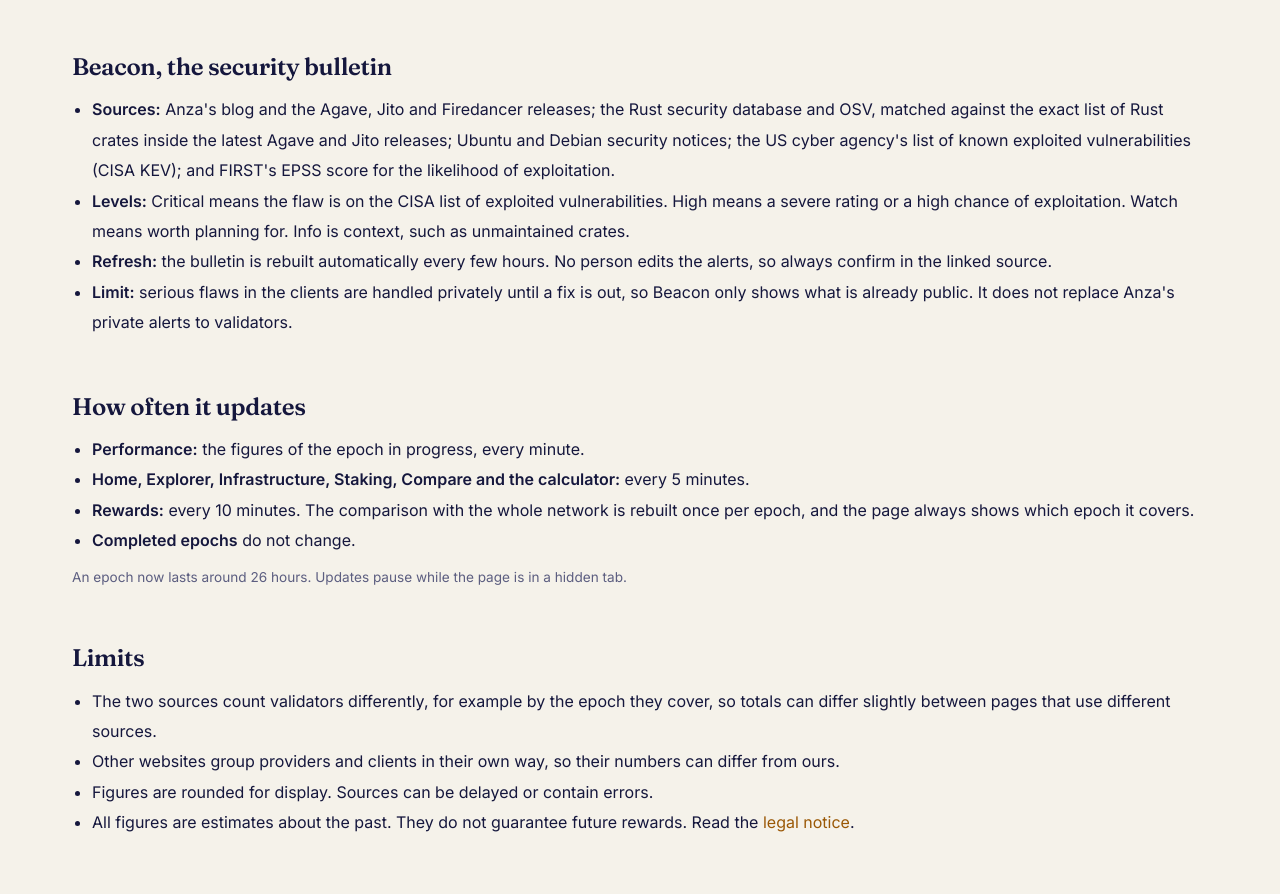
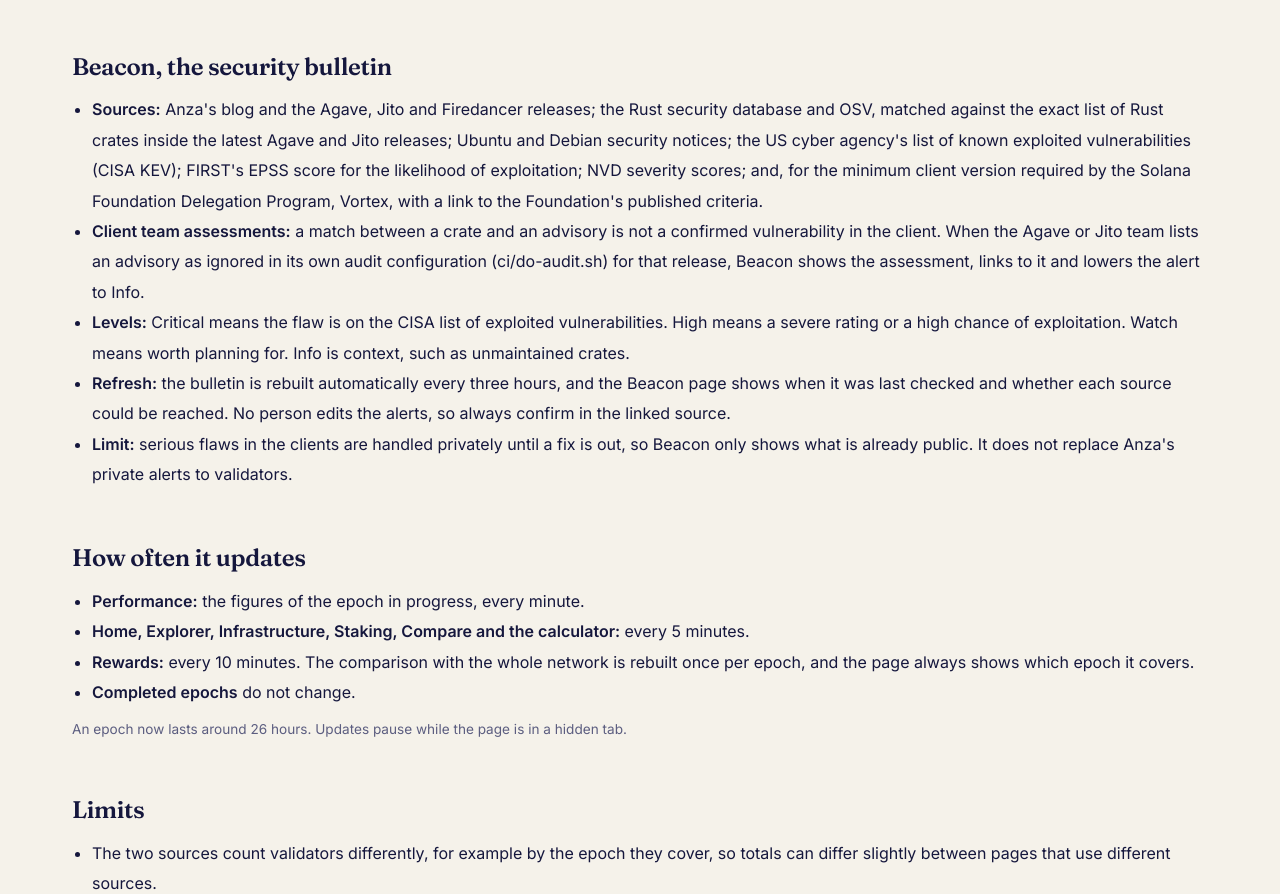
Before and after one commit to SoLyrae/SoLyrae-site, a plain HTML site: page site/methodology.html in a window 1280 px wide. Shown: the part 2056-2950 px from the top of the page. Drawn offline with Linux system fonts and the light colour scheme.

Commit message:
Add files via upload

```diff
--- a/site/app.js
+++ b/site/app.js
@@ -600,5 +600,5 @@ document.addEventListener('DOMContentLoaded', () => {
   if (p === 'decentralization') { pageDecentral(); autoRefresh(5 * 60 * 1000, async () => { if (await refreshList() && await refreshNet()) await pageDecentral(); }); }
   if (p === 'calculator') pageCalc();
   if (p === 'compare') pageCompare();
-  if (p === 'stake') pageStake();  if (p === 'blog') $('#all-posts').innerHTML = POSTS.map(postCard).join('');
+  if (p === 'stake') pageStake();  if (p === 'blog' && $('#all-posts')) $('#all-posts').innerHTML = POSTS.map(postCard).join(''); // articles share data-page="blog" but have no list
 });
--- a/site/methodology.html
+++ b/site/methodology.html
@@ -72,9 +72,10 @@ table.m td{white-space:normal;vertical-align:top;line-height:1.5}
 
     <h2 style="margin-top:56px;font-size:1.5rem">Beacon, the security bulletin</h2>
     <ul style="padding-left:20px;line-height:1.9">
-      <li><strong>Sources:</strong> Anza's blog and the Agave, Jito and Firedancer releases; the Rust security database and OSV, matched against the exact list of Rust crates inside the latest Agave and Jito releases; Ubuntu and Debian security notices; the US cyber agency's list of known exploited vulnerabilities (CISA KEV); and FIRST's EPSS score for the likelihood of exploitation.</li>
+      <li><strong>Sources:</strong> Anza's blog and the Agave, Jito and Firedancer releases; the Rust security database and OSV, matched against the exact list of Rust crates inside the latest Agave and Jito releases; Ubuntu and Debian security notices; the US cyber agency's list of known exploited vulnerabilities (CISA KEV); FIRST's EPSS score for the likelihood of exploitation; NVD severity scores; and, for the minimum client version required by the Solana Foundation Delegation Program, Vortex, with a link to the Foundation's published criteria.</li>
+      <li><strong>Client team assessments:</strong> a match between a crate and an advisory is not a confirmed vulnerability in the client. When the Agave or Jito team lists an advisory as ignored in its own audit configuration (ci/do-audit.sh) for that release, Beacon shows the assessment, links to it and lowers the alert to Info.</li>
       <li><strong>Levels:</strong> Critical means the flaw is on the CISA list of exploited vulnerabilities. High means a severe rating or a high chance of exploitation. Watch means worth planning for. Info is context, such as unmaintained crates.</li>
-      <li><strong>Refresh:</strong> the bulletin is rebuilt automatically every few hours. No person edits the alerts, so always confirm in the linked source.</li>
+      <li><strong>Refresh:</strong> the bulletin is rebuilt automatically every three hours, and the Beacon page shows when it was last checked and whether each source could be reached. No person edits the alerts, so always confirm in the linked source.</li>
       <li><strong>Limit:</strong> serious flaws in the clients are handled privately until a fix is out, so Beacon only shows what is already public. It does not replace Anza's private alerts to validators.</li>
     </ul>
 
```
Also changed, not shown: site/beacon.html (+1 -1 lines).
